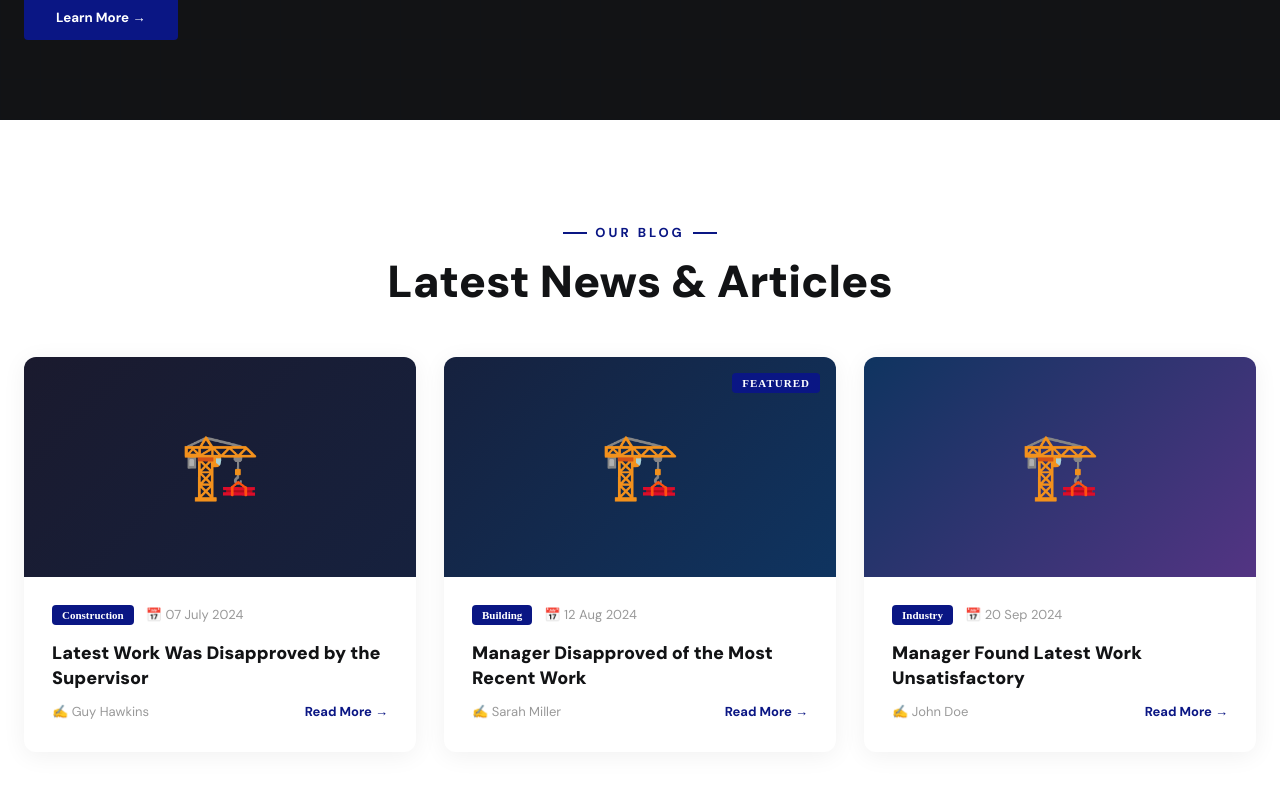
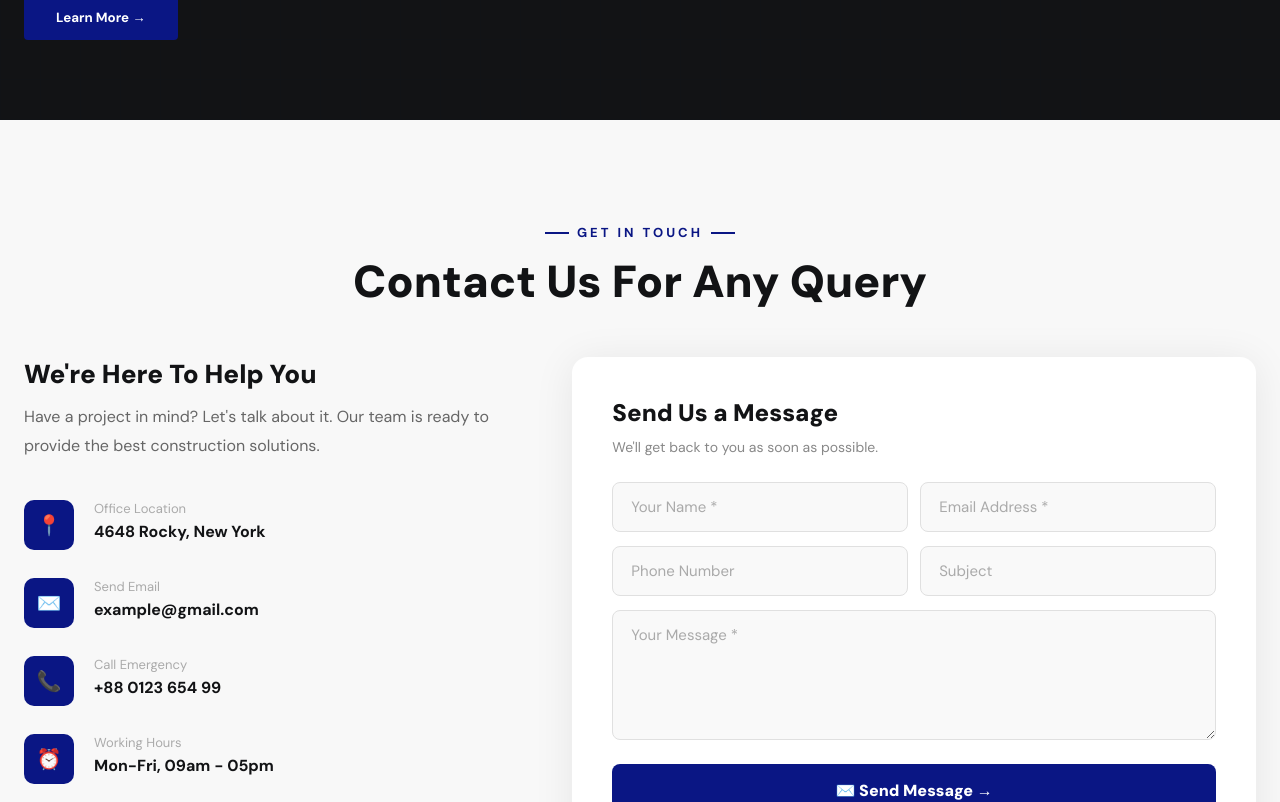
Before and after one commit to syrinehosni22/Solvex-site, a React (Vite) app in the folder xbuild-front/: page / in a window 1280 px wide. Shown: the part 5563-6365 px from the top of the page. Built offline with nearby package versions, Linux system fonts and the light colour scheme; no server answers.

Commit message:
rm some section

```diff
--- a/xbuild-front/src/admin/AdminLayout.jsx
+++ b/xbuild-front/src/admin/AdminLayout.jsx
@@ -11,8 +11,8 @@ const NAV = [
   { to:"/admin/projects",      label:"Projets",       icon:"📁" },
   { to:"/admin/process",       label:"Processus",     icon:"🔄" },
   { to:"/admin/stats",         label:"Statut",        icon:"📊" },
-  { to:"/admin/testimonials",  label:"Témoignages",   icon:"⭐" },
-  { to:"/admin/blog",          label:"Blog",          icon:"📰" },
+  // { to:"/admin/testimonials",  label:"Témoignages",   icon:"⭐" },
+  // { to:"/admin/blog",          label:"Blog",          icon:"📰" },
   { to:"/admin/devis",         label:"Messages",      icon:"✉️" },
 ];
 
--- a/xbuild-front/src/features/xbuild/XBuildApp.jsx
+++ b/xbuild-front/src/features/xbuild/XBuildApp.jsx
@@ -65,7 +65,7 @@ useThemeVars(info);
       <ProcessSection />
       <StatsSection info={info} />
       {/* <TestimonialsSection /> */}
-      <NewsSection />
+      {/* <NewsSection /> */}
       <ContactSection info={info} />
       <BrandsSection />
       <Footer info={info} />
--- a/xbuild-front/src/main.jsx
+++ b/xbuild-front/src/main.jsx
@@ -45,7 +45,7 @@ createRoot(document.getElementById("root")).render(
               <Route path="projects" element={<ProjectsEditor />} />
               <Route path="process" element={<ProcessEditor />} />
               {/* <Route path="testimonials" element={<TestimonialsEditor />} /> */}
-              <Route path="blog" element={<BlogEditor />} />
+              {/* <Route path="blog" element={<BlogEditor />} /> */}
               <Route path="stats" element={<StatsEditor />} />
               <Route path="devis" element={<DevisManager />} />
             </Route>
```
